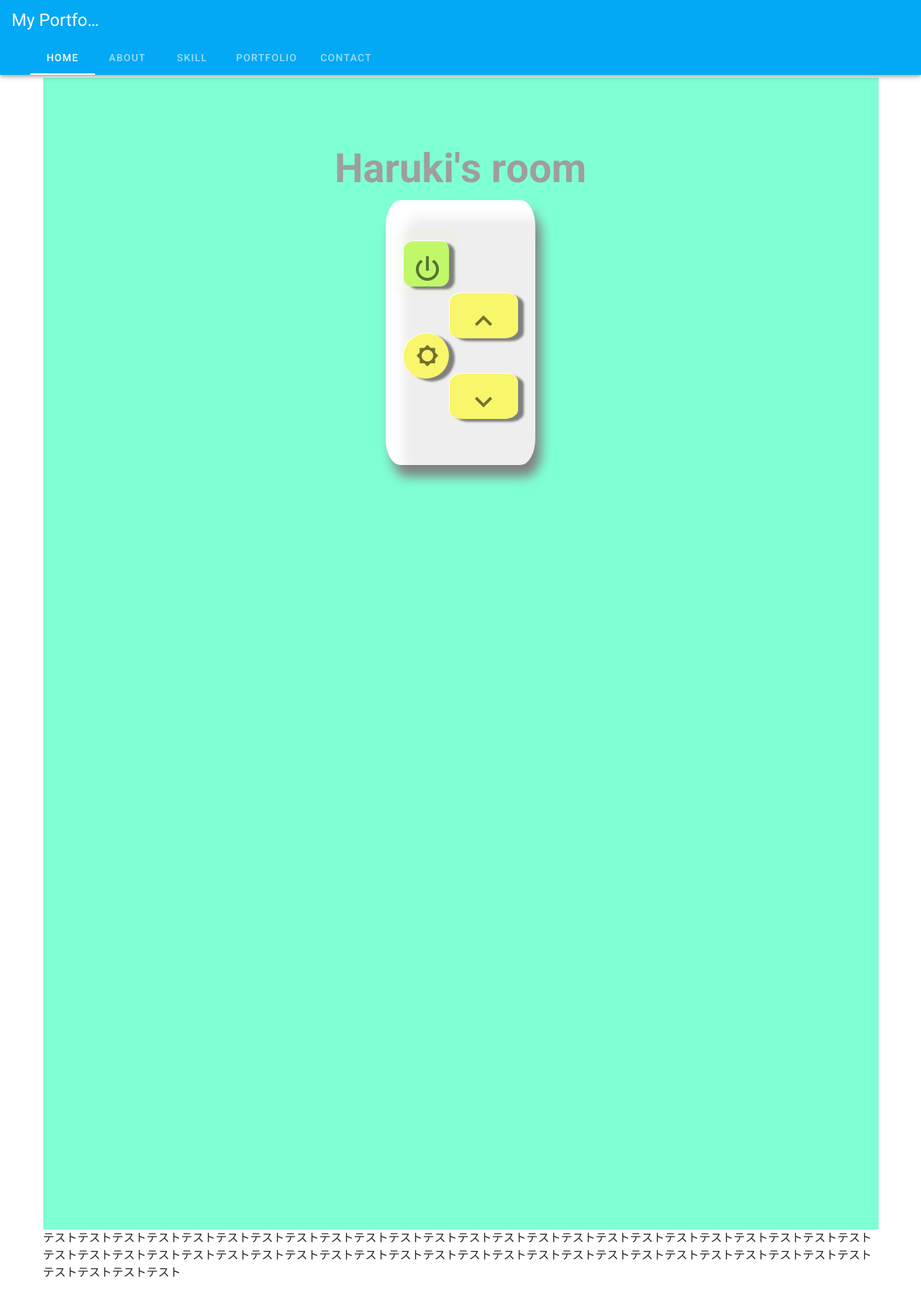
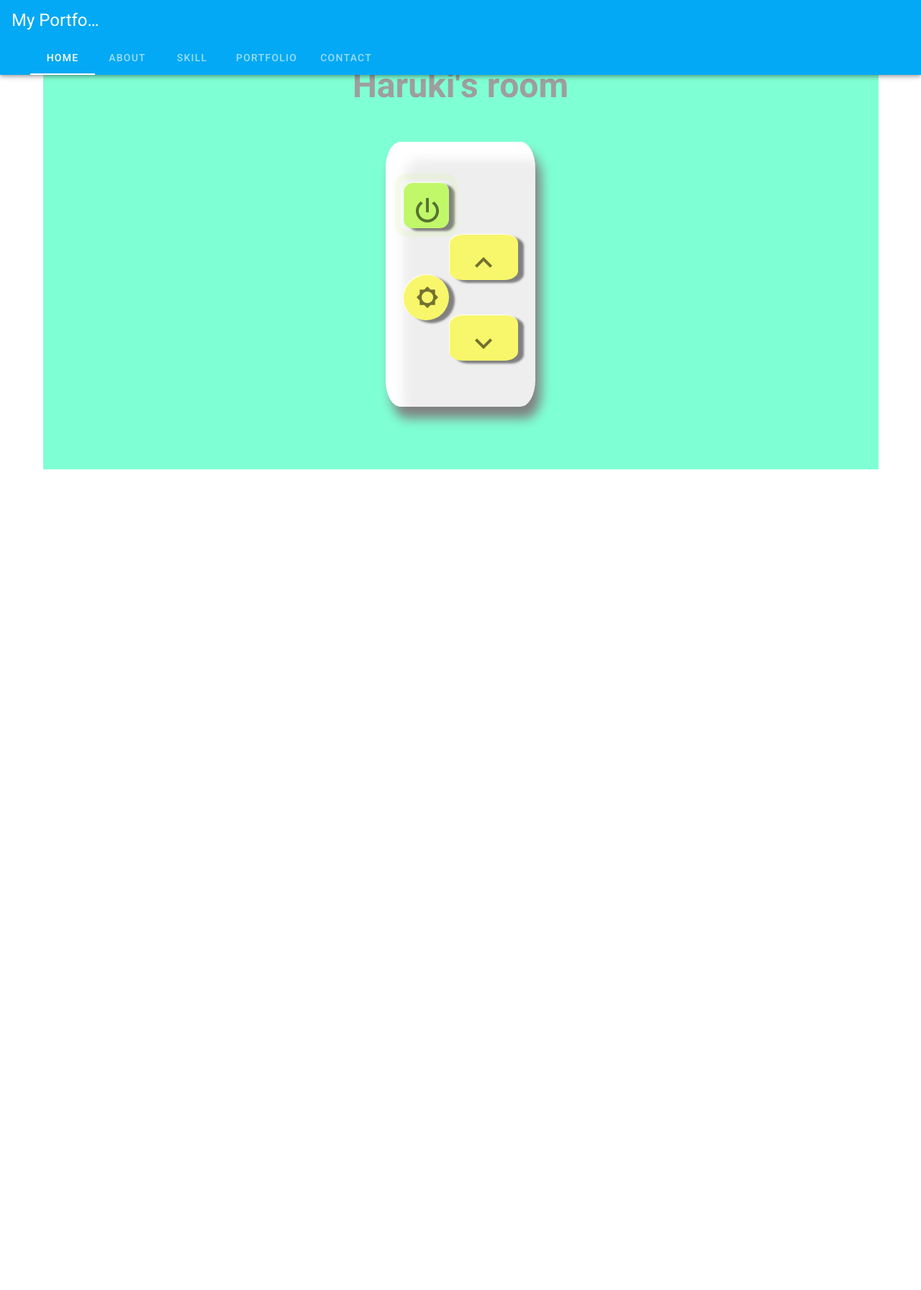
Before and after one commit to Chukoto/my-portfolio, a Vue app: page / in a window 1280 px wide. Shown: the whole page at 72% size. After the commit the page ends 800 px from the top, so only its background shows below. Built offline with nearby package versions, Linux system fonts and the light colour scheme.

Commit message:
[mod] removed unnecessary script from Home.vue for ideal design

```diff
--- a/src/pages/Home.vue
+++ b/src/pages/Home.vue
@@ -37,9 +37,6 @@
           </v-list-item-icon>
         </button>
       </div>
-    </div>
-    <div>
-      テストテストテストテストテストテストテストテストテストテストテストテストテストテストテストテストテストテストテストテストテストテストテストテストテストテストテストテストテストテストテストテストテストテストテストテストテストテストテストテストテストテストテストテストテストテストテストテストテストテストテストテスト
     </div>
   </div>
 </template>
@@ -107,15 +104,7 @@ export default {
 </script>
 
 <style lang="scss" scoped>
-h1 {
-  font-size: 7vh;
-  margin-top: 50px;
-  word-wrap: break-word;
-  width: auto;
-}
-
 #home-wrapper {
-  margin-top: 6rem;
   position: relative;
 }
 
@@ -140,10 +129,17 @@ h1 {
 
 #back {
   width: 100%;
-  height: 100rem;
+  height: 40rem;
   margin: 0 auto;
   padding-top: 1vw;
   background-color: aquamarine;
+}
+
+h1 {
+  font-size: 6vh;
+  margin: 40px 0;
+  word-wrap: break-word;
+  width: auto;
 }
 
 #remocon-body {
```
